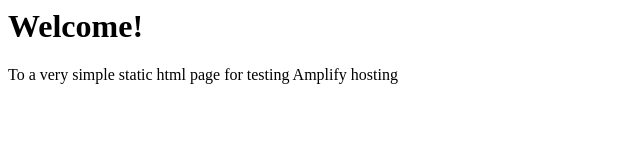
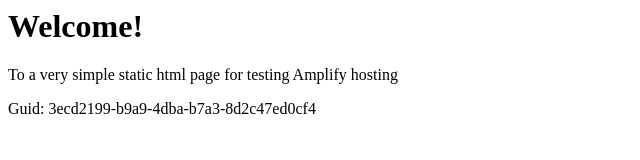
Before and after one commit to aws-aemilia-lhr/Github-PR-Commit-Integration-Test-DoNotTouch-Gith-OKSLNVO2-v1-prod-eu-west-2, a website: page src/index.html in a window 1280 px wide. Shown: the whole page, without its empty margins (0-640 px from the left). Drawn offline with Linux system fonts and the light colour scheme.

Commit message:
commit from integ tests

```diff
--- a/src/index.html
+++ b/src/index.html
@@ -1,3 +1,5 @@
+
+
 <html lang="en">
 
 <head>
@@ -10,6 +12,6 @@
 <body>
     <h1>Welcome!</h1>
     <p>To a very simple static html page for testing Amplify hosting</p>
-</body>
+    <p>Guid: 3ecd2199-b9a9-4dba-b7a3-8d2c47ed0cf4</p></body>
 
 </html>
```
